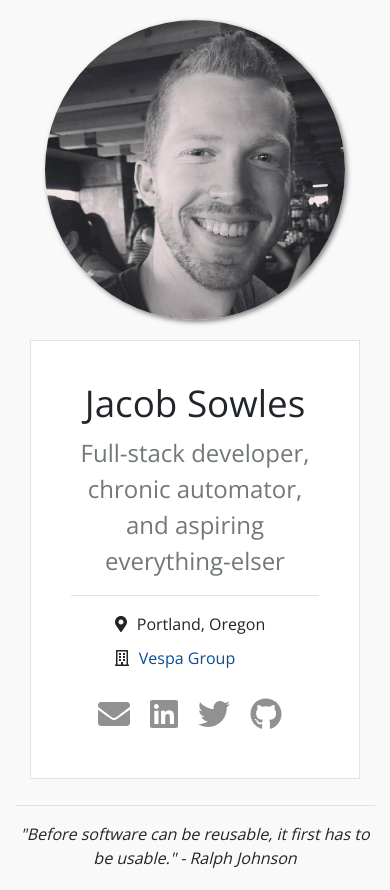
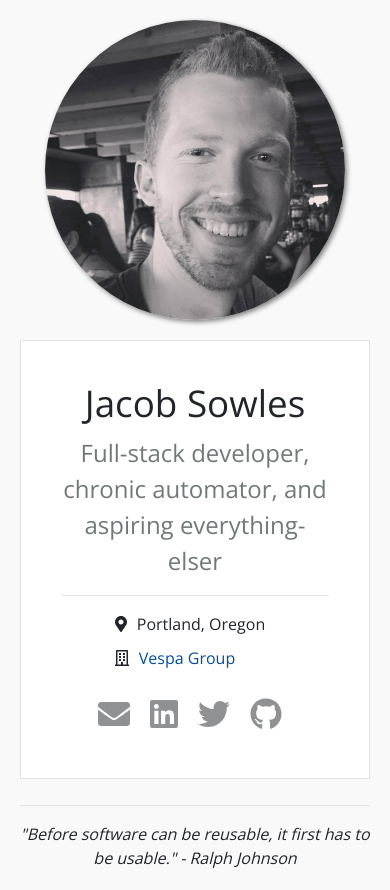
Before and after one commit to jacobsowles/jacobsowles, a React (Create React App) app: page / in a window 390 px wide. Built offline with nearby package versions, Linux system fonts and the light colour scheme.

Commit message:
style: enforce 20px padding around entire profile

```diff
--- a/src/components/Profile/Profile.jsx
+++ b/src/components/Profile/Profile.jsx
@@ -10,7 +10,7 @@ const Profile = ({ children, name, tagline }) => {
   return (
     <div className="profile container-fluid">
       <div className="row">
-        <div className="profile-wrapper col-12">
+        <div className="profile-wrapper col-12 m-0 p-0">
           <ProfilePhoto />
 
           <div className="profile-info-wrapper">
--- a/src/components/Profile/Profile.scss
+++ b/src/components/Profile/Profile.scss
@@ -3,6 +3,7 @@
   display: flex;
   height: 100%;
   height: 100vh;
+  padding: 20px;
 
   .profile-wrapper {
     display: flex;
@@ -54,7 +55,6 @@
 @media only screen and (max-width: 422px) {
   .profile {
     height: initial;
-    padding-top: 20px;
 
     h1 {
       font-size: 2.3em;
--- a/src/components/Quote/Quote.scss
+++ b/src/components/Quote/Quote.scss
@@ -1,5 +1,5 @@
 .quote {
-  margin: 40px auto 10px auto;
+  margin: 40px auto 0 auto;
   width: 100%;
 
   p {
@@ -11,7 +11,6 @@
 
 @media only screen and (max-width: 679px) {
   .quote {
-    margin-bottom: 20px;
     margin-top: 10px;
 
     p {
```
